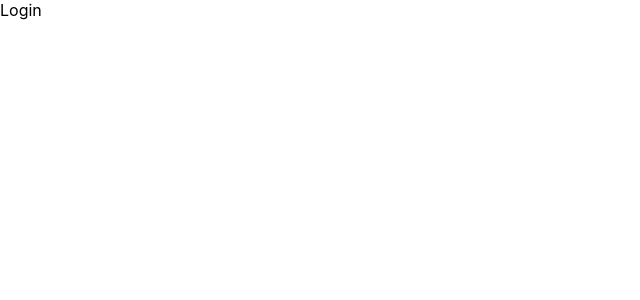
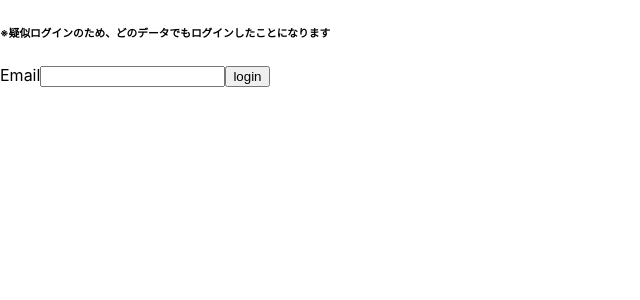
Before and after one commit to yk-graph/starter-react-project, a React (Create React App) app: page /login in a window 1280 px wide. Shown: the top 300 px of the page, without its empty margins (0-640 px from the left). Built offline with nearby package versions, Linux system fonts and the light colour scheme.

Commit message:
管理ログイン

```diff
--- a/src/pages/Login.tsx
+++ b/src/pages/Login.tsx
@@ -1,7 +1,35 @@
-import React from 'react'
+import React, { useContext, useState } from 'react'
+import { Store } from '../store'
+import { UserType } from '../types/User'
 
 const Login: React.FC = () => {
-  return <div>Login</div>
+  const { state, dispatch } = useContext(Store)
+  const [user, setUser] = useState<UserType>()
+
+  const login = () => {
+    !state.id &&
+      dispatch({
+        type: 'login',
+        key: 'email',
+        payload: user!,
+      })
+  }
+
+  return (
+    <>
+      <h6>※疑似ログインのため、どのデータでもログインしたことになります</h6>
+      <label>
+        Email
+        <input
+          type="email"
+          onChange={(e: React.ChangeEvent<HTMLInputElement>) =>
+            setUser({ ...state, id: 1, email: e.target.value })
+          }
+        />
+      </label>
+      <button onClick={login}>login</button>
+    </>
+  )
 }
 
 export default Login
--- a/src/store/index.tsx
+++ b/src/store/index.tsx
@@ -21,7 +21,7 @@ const initialState = {} as UserType
 
 export const reducer = (state: UserType, action: Action) => {
   switch (action.type) {
-    case 'setUsers':
+    case 'login':
       return {
         ...state,
         id: action.payload.id,
```
